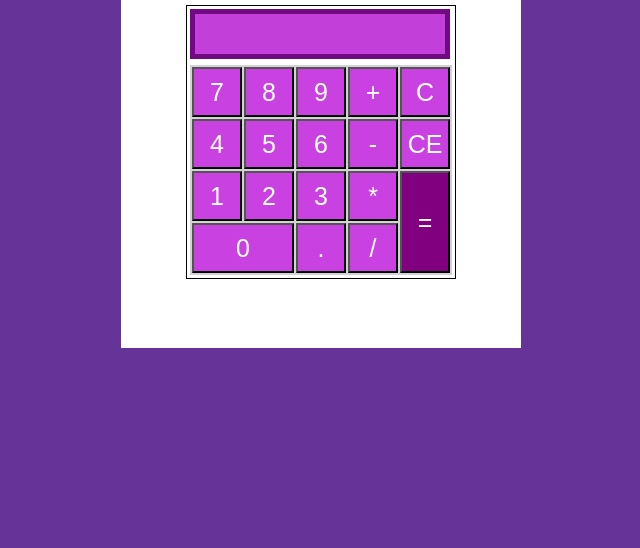
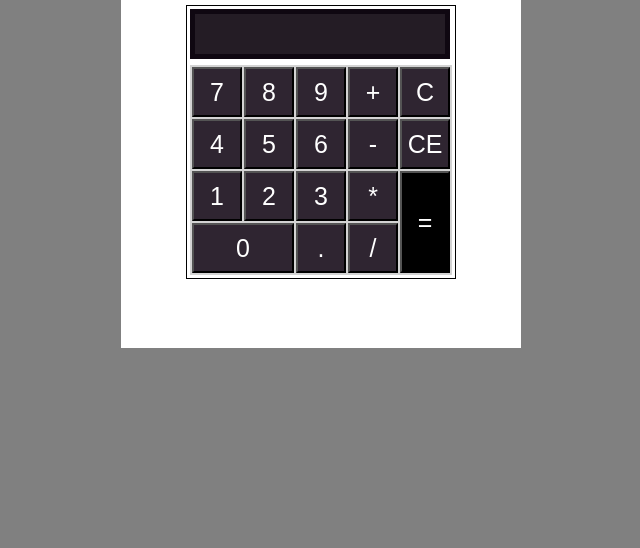
Before and after one commit to DaniloSilva14/Calculator, a plain HTML site: page index.html in a window 1280 px wide. Shown: the part 252-800 px from the top of the page, without its empty margins (319-959 px from the left). Drawn offline with Linux system fonts and the light colour scheme.

Commit message:
Mudando cor

```diff
--- a/style.css
+++ b/style.css
@@ -7,7 +7,7 @@
 
 body {
   font-size: 100%;
-  background-color: rebeccapurple;
+  background-color: gray;
 }
 
 .container {
@@ -46,8 +46,8 @@ body {
   font-size: 35px;
   text-align: right;
   border-style: solid;
-  border-color: #710983;
-  background-color: #c33fda;
+  border-color: #0f0711;
+  background-color: #241c25;
   color: white;
   cursor: pointer;
 }
@@ -61,7 +61,7 @@ body {
   width: 50px;
   height: 50px;
   font-size: 25px;
-  background-color: #c941e0;
+  background-color: #2f2531;
   color: white;
   cursor: pointer;
 }
@@ -79,5 +79,5 @@ body {
 }
 
 .expr {
-  background-color: purple;
+  background-color: rgb(0, 0, 0);
 }
```
